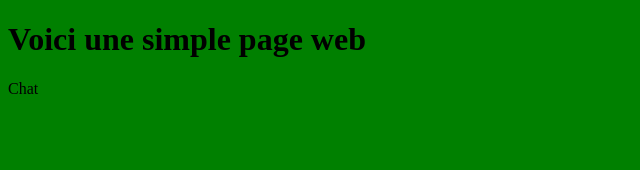
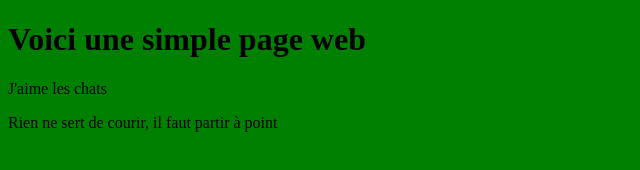
Before and after one commit to Jo2015/d73-labo-git-02, a plain HTML site: page index.html in a window 1280 px wide. Shown: the whole page, without its empty margins (0-640 px from the left). Drawn offline with Linux system fonts and the light colour scheme.

Commit message:
Ajout de citation

```diff
--- a/index.html
+++ b/index.html
@@ -7,7 +7,8 @@
 
 	<h1>Voici une simple page web</h1>
 
-	<p>Chat</p>
+	<p>J'aime les chats</p>
+	<p>Rien ne sert de courir, il faut partir à point</p>
 
 	</body>
 </html>
```
